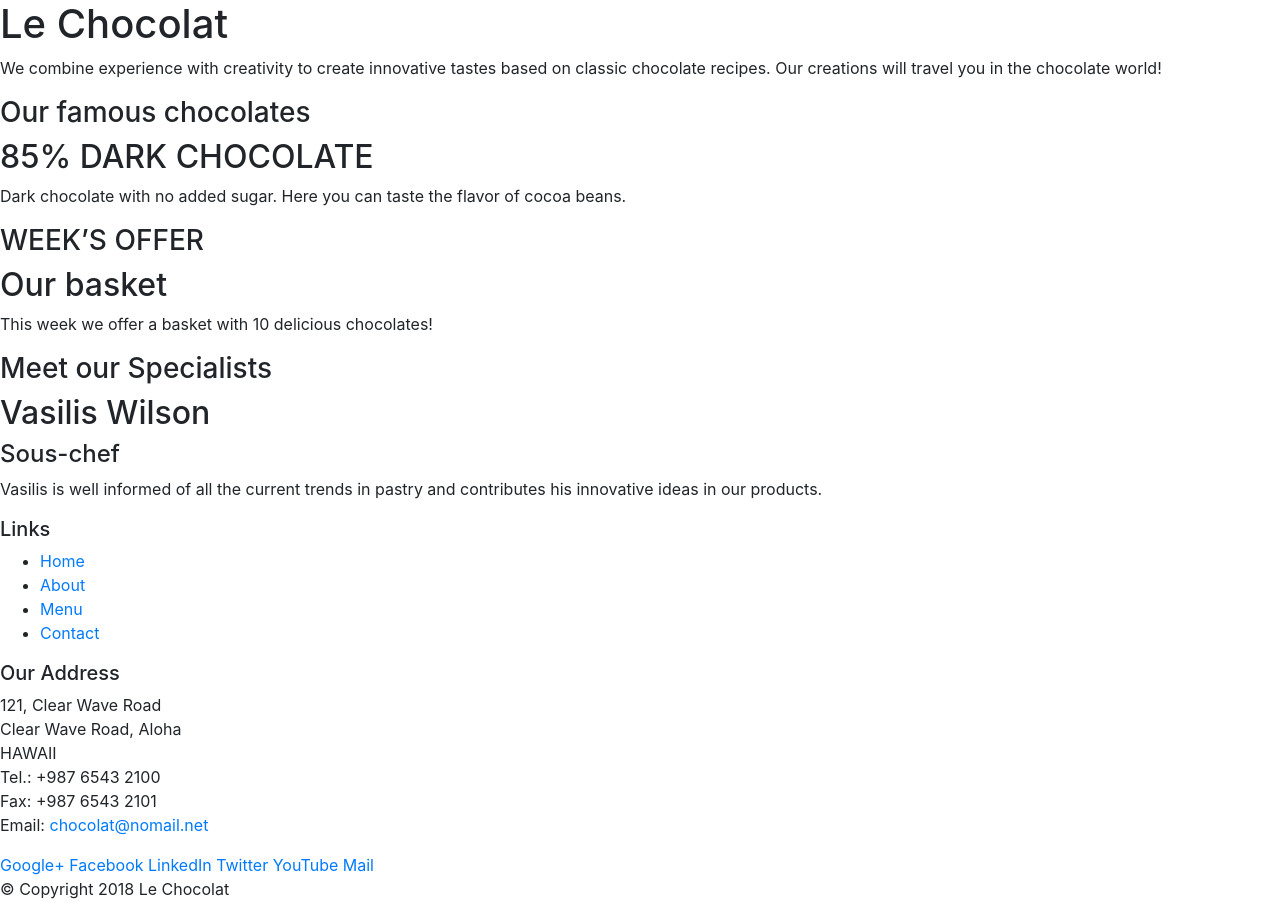
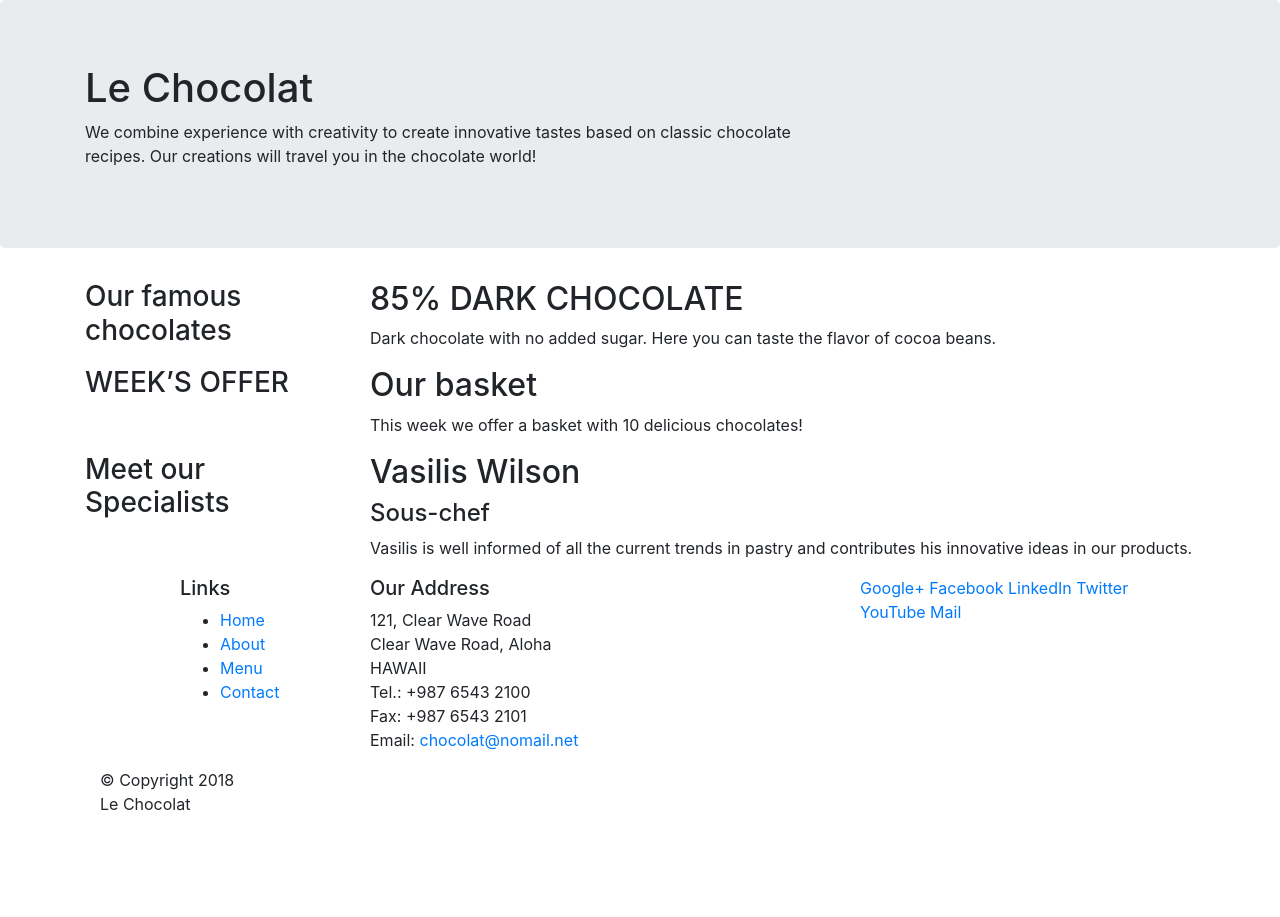
Before and after one commit to Daniel-w3/leChocolat, a website: page index.html in a window 1280 px wide. After the commit the page ends 832 px from the top, so only its background shows below. Drawn offline with nearby package versions, Linux system fonts and the light colour scheme.

Commit message:
Bootstrap Grid Part 1

```diff
--- a/index.html
+++ b/index.html
@@ -13,47 +13,46 @@
 
 <body>
 
-    <header>
-        <div>
-            <div>
-                <div>
+    <header class="jumbotron">
+        <div class="container">
+            <div class="row">
+                <div class="col-12 col-sm-8">
                     <h1>Le Chocolat</h1>
                     <p>We combine experience with creativity to create innovative tastes based on classic chocolate
                         recipes. Our creations will travel you in the chocolate world!</p>
                 </div>
-                <div>
+                <div class="col col-sm"> <!-- This particular content will occupy whatever is left out, 0 or 4 cols -->
                 </div>
             </div>
         </div>
     </header>
 
-    <div>
-        <div>
-            <div>
+    <div class="container">
+        <div class="row">
+            <div class="col-sm-4 col-md-3">
                 <h3>Our famous chocolates</h3>
             </div>
-            <div>
+            <div class="col-sm col-md">
                 <h2>85% DARK CHOCOLATE</h2>
                 <p>Dark chocolate with no added sugar. Here you can taste the flavor of cocoa beans.</p>
             </div>
         </div>
 
-
-        <div>
-            <div>
+        <div class="row">
+            <div class="col-sm-4 col-md-3">
                 <h3>WEEK’S OFFER</h3>
             </div>
-            <div>
+            <div class="col-sm col-md">
                 <h2>Our basket</h2>
                 <p>This week we offer a basket with 10 delicious chocolates! </p>
             </div>
         </div>
 
-        <div>
-            <div>
+        <div class="row">
+            <div class="col-sm-4 col-md-3">
                 <h3>Meet our Specialists</h3>
             </div>
-            <div>
+            <div class="col-sm col-md">
                 <h2>Vasilis Wilson </h2>
                 <h4>Sous-chef</h4>
                 <p>Vasilis is well informed of all the current trends in pastry and contributes his innovative ideas in
@@ -63,9 +62,9 @@
     </div>
 
     <footer>
-        <div>
-            <div>
-                <div>
+        <div class="container">
+            <div class="row">
+                <div class="col-5 offset-1 col-sm-2">
                     <h5>Links</h5>
                     <ul>
                         <li><a href="#">Home</a></li>
@@ -74,7 +73,7 @@
                         <li><a href="#">Contact</a></li>
                     </ul>
                 </div>
-                <div>
+                <div class="col-6 col-sm-5">
                     <h5>Our Address</h5>
                     <address>
                         121, Clear Wave Road<br>
@@ -85,8 +84,8 @@
                         Email: <a href="mailto:chocolat@nomail.net">chocolat@nomail.net</a>
                     </address>
                 </div>
-                <div>
-                    <div>
+                <div class="col col-sm-4">
+                    <div class="col-auto"><!--auto, the column numbers that is going to be occupied will be dependent upon the actual content-->
                         <a href="http://google.com/+">Google+</a>
                         <a href="http://www.facebook.com/profile.php?id=">Facebook</a>
                         <a href="http://www.linkedin.com/in/">LinkedIn</a>
@@ -96,8 +95,8 @@
                     </div>
                 </div>
             </div>
-            <div>
-                <div>
+            <div class="=row">
+                <div class="col-5 col-sm-2">
                     <p> &copy; Copyright 2018 Le Chocolat</p>
                 </div>
             </div>
```
